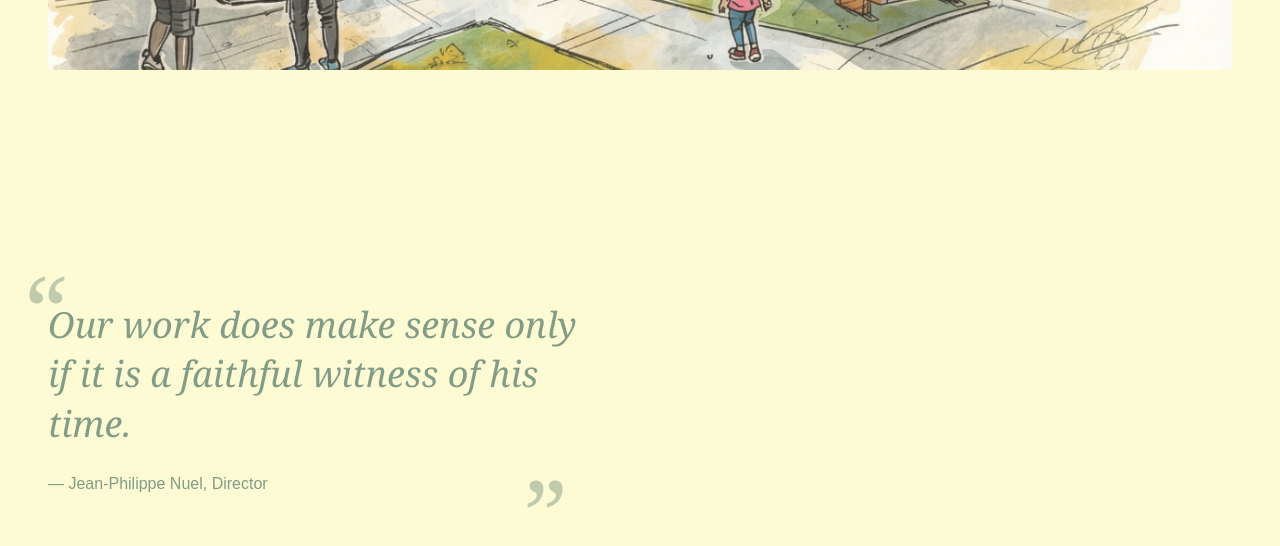
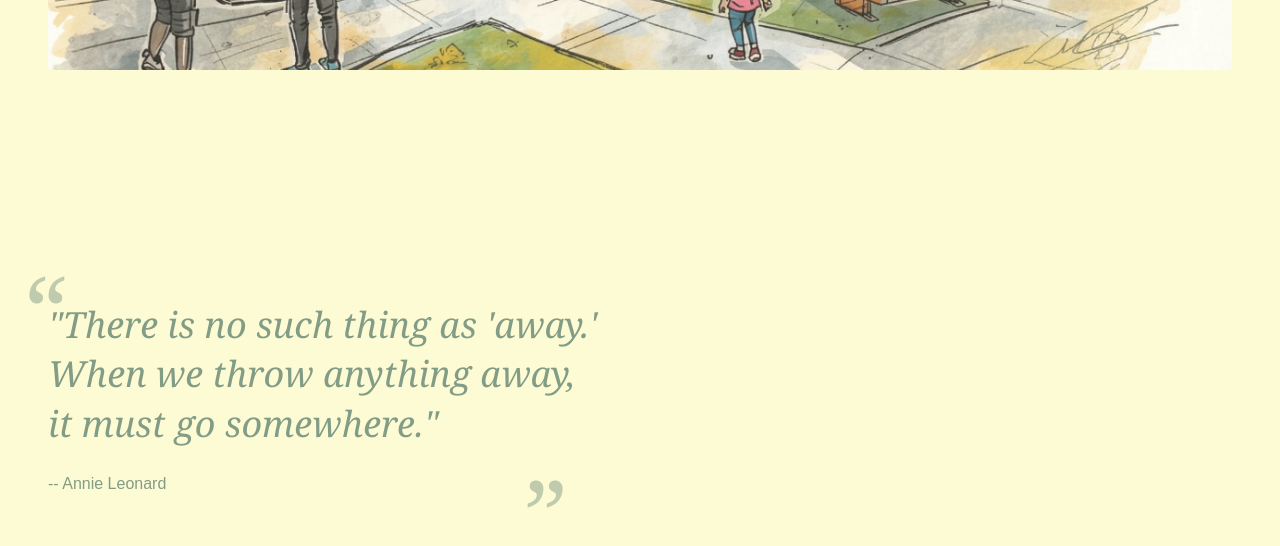
Before and after one commit to Anshikajain08/LeafLinee, a Next.js app: page /about in a window 1280 px wide. Shown: the part 946-1492 px from the top of the page. Built offline with nearby package versions, Linux system fonts and the light colour scheme.

Commit message:
About page text changed

```diff
--- a/app/about/page.tsx
+++ b/app/about/page.tsx
@@ -123,10 +123,11 @@ export default function AboutPage() {
             <div className="relative">
                 <span className="text-8xl text-basil absolute -top-10 -left-6 font-serif opacity-50">“</span>
                 <blockquote className="quote-text text-3xl md:text-4xl font-serif text-[#829c86] italic leading-snug mb-6 relative z-10">
-                    Our work does make sense only if it is a faithful witness of his time.
+                    "There is no such thing as 'away.' When we throw anything away, it must go somewhere."
                 </blockquote>
                 <cite className="quote-text not-italic text-mountainMeadow font-medium block">
-                    — Jean-Philippe Nuel, Director
+                   -- Annie Leonard
+
                 </cite>
                 <span className="text-8xl text-basil absolute -bottom-16 right-10 font-serif opacity-50">”</span>
             </div>
@@ -164,10 +165,11 @@ export default function AboutPage() {
                         The Team.
                     </h2>
                     <p className="reveal-image text-lg text-[#829c86] mb-6 max-w-xl">
-                        All art is quite useless. One can never consent to creep when one feels an impulse to soar. Words do not express thoughts very well.
+                       The name CLOVER is our identity as a team of four — like a four‑leaf clover, rare and lucky, something people are always searching for with hope. It reflects resilience and community, thriving even in tough conditions.
+
                     </p>
                     <p className="reveal-image text-lg text-[#829c86] mb-16 max-w-xl">
-                        He had a word, too. Love, he called it. But I had been used to words for a long time. I knew that that word was like the other, just a shape to fill a lack.
+                        That’s what we believe Delhi can be: a city that flourishes when citizens and systems work together, with CLOVER as that rare solution people have been waiting to find
                     </p>
                 </div>
 
```
